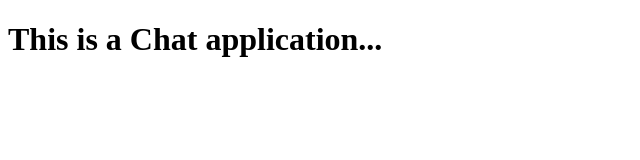
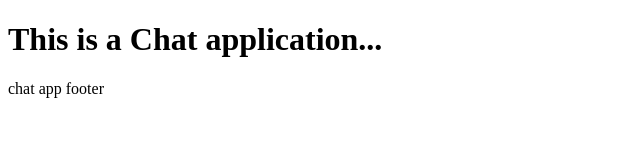
Before and after one commit to HasanCoder66/github-working, a plain HTML site: page index.html in a window 1280 px wide. Shown: the whole page, without its empty margins (0-640 px from the left). Drawn offline with Linux system fonts and the light colour scheme.

Commit message:
footer add

```diff
--- a/index.html
+++ b/index.html
@@ -8,5 +8,7 @@
 <body>
    <h1>This is a Chat application...</h1>
 
+   <footer>chat app footer</footer>
+
 </body>
 </html>
```
